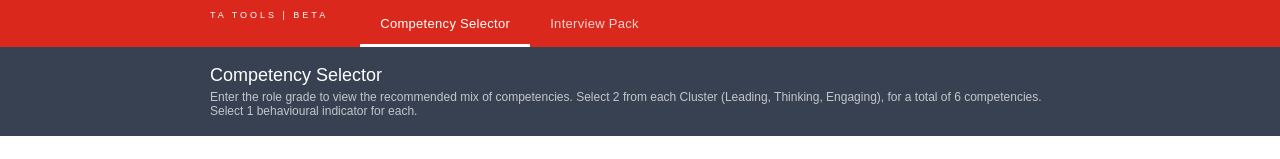
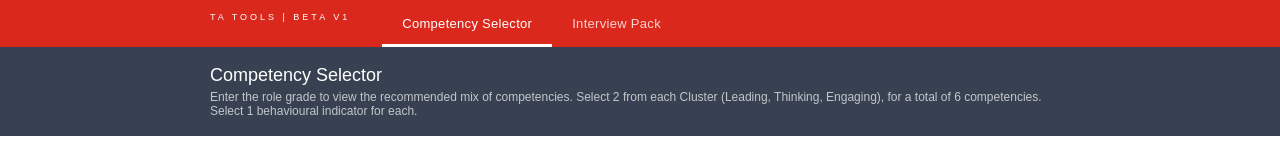
Before and after one commit to hchioccola/competency-finder, a React (Vite) app: page / in a window 1280 px wide. Shown: the top 159 px of the page. Built offline with nearby package versions, Linux system fonts and the light colour scheme.

Commit message:
Update App.jsx

```diff
--- a/src/App.jsx
+++ b/src/App.jsx
@@ -698,8 +698,8 @@ export default function App() {
       {/* Top nav */}
       <div style={{ background: "#DA291C", borderBottom: "3px solid #DA291C" }}>
         <div style={{ maxWidth: 860, margin: "0 auto", padding: "0 24px", display: "flex", alignItems: "stretch" }}>
-          <div style={{ padding: "10px 0 0", marginRight: 32 }}>
-            <div style={{ fontSize: 9, color: "#ffffff", letterSpacing: 3, textTransform: "uppercase", marginBottom: 1.5 }}> TA Tools | BETA </div>
+          <div style={{ padding: "12px 0 0", marginRight: 32 }}>
+            <div style={{ fontSize: 9, color: "#ffffff", letterSpacing: 3, textTransform: "uppercase", marginBottom: 1.5 }}> TA Tools | BETA v1 </div>
           </div>
           {[
             { key: "selector", label: "Competency Selector" },
@@ -724,7 +724,7 @@ export default function App() {
               </p>
             </div>
             {gradeInfo && (
-              <div style={{ background: "rgba(0,0,0,0.2)", padding: "10px 24px", display: "flex", alignItems: "center", gap: 14, flexWrap: "wrap" }}>
+              <div style={{ background: "rgba(0,0,0,0.2)", padding: "10px 24px", display: "flex", alignItems: "center", justifyContent: "center", gap: 14, flexWrap: "wrap" }}>
                 <div style={{ display: "flex", alignItems: "baseline", gap: 8 }}>
                   <span style={{ fontSize: 18, fontWeight: "bold", color: "white" }}>{gradeKey}</span>
                   <span style={{ fontSize: 12, color: "rgba(255,255,255,0.7)", fontStyle: "italic" }}>{gradeInfo.titles}</span>
```
